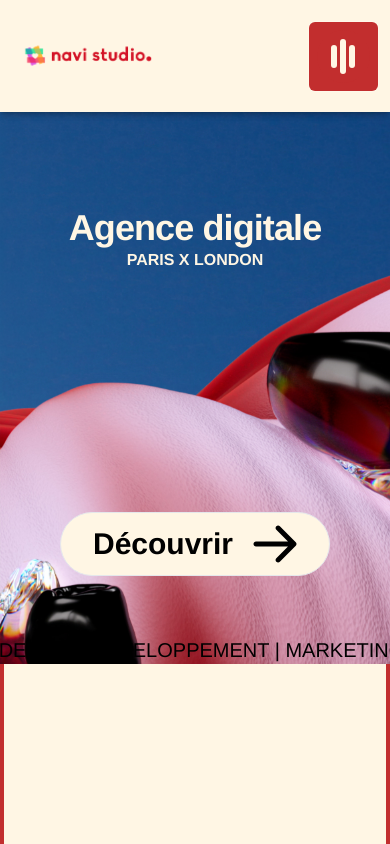
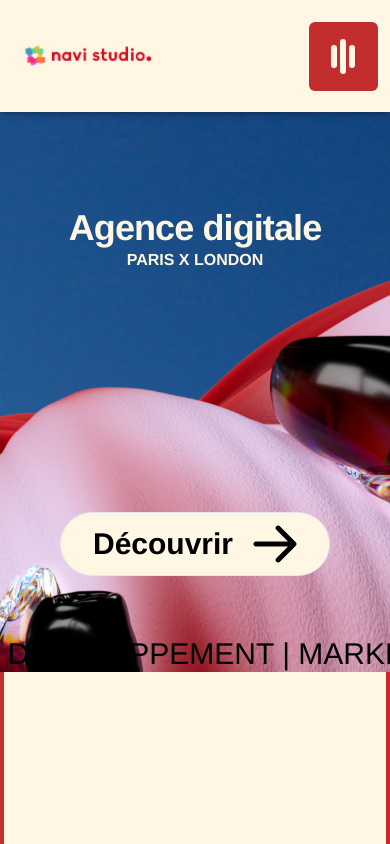
Before and after one commit to franzhopp/v3q, a React (Vite) app: page / in a window 390 px wide. Shown: the top 844 px of the page. Built offline with nearby package versions, Linux system fonts and the light colour scheme; a web font is replaced by a local one.

Commit message:
[ADD] refactor title

```diff
--- a/src/Components/Navbar/navbar.jsx
+++ b/src/Components/Navbar/navbar.jsx
@@ -253,7 +253,7 @@ const Navbar = () => {
       <Button />
 
       <p className="text-center mt-10">
-        <span className="text-black text-xl font-medium sm:text-4xl mt-5 sm:mt-10 whitespace-nowrap animation-scrolling-rtl">
+        <span className="text-black text-3xl font-medium sm:text-4xl mt-5 sm:mt-10 whitespace-nowrap animation-scrolling-rtl">
           DESIGN | DÉVELOPPEMENT | MARKETING DIGITAL | STRATÉGIE DE MARQUE
         </span>
       </p>
--- a/src/Components/Section/section-duplicate.jsx
+++ b/src/Components/Section/section-duplicate.jsx
@@ -5,7 +5,7 @@ const SectionDuplicate = () => {
         <div className="border-beige">
           <section className="max-w-6xl mx-auto py-60 px-4 sm:px-6 lg:px-8">
             <h3
-              className="text-left ml-9 font-extrabold text-xl text-FFF6E4"
+              className="text-left ml-10 font-extrabold text-xl text-FFF6E4"
               data-aos="fade-right"
             >
               Découvrez des offres adaptées à vos besoins
```
